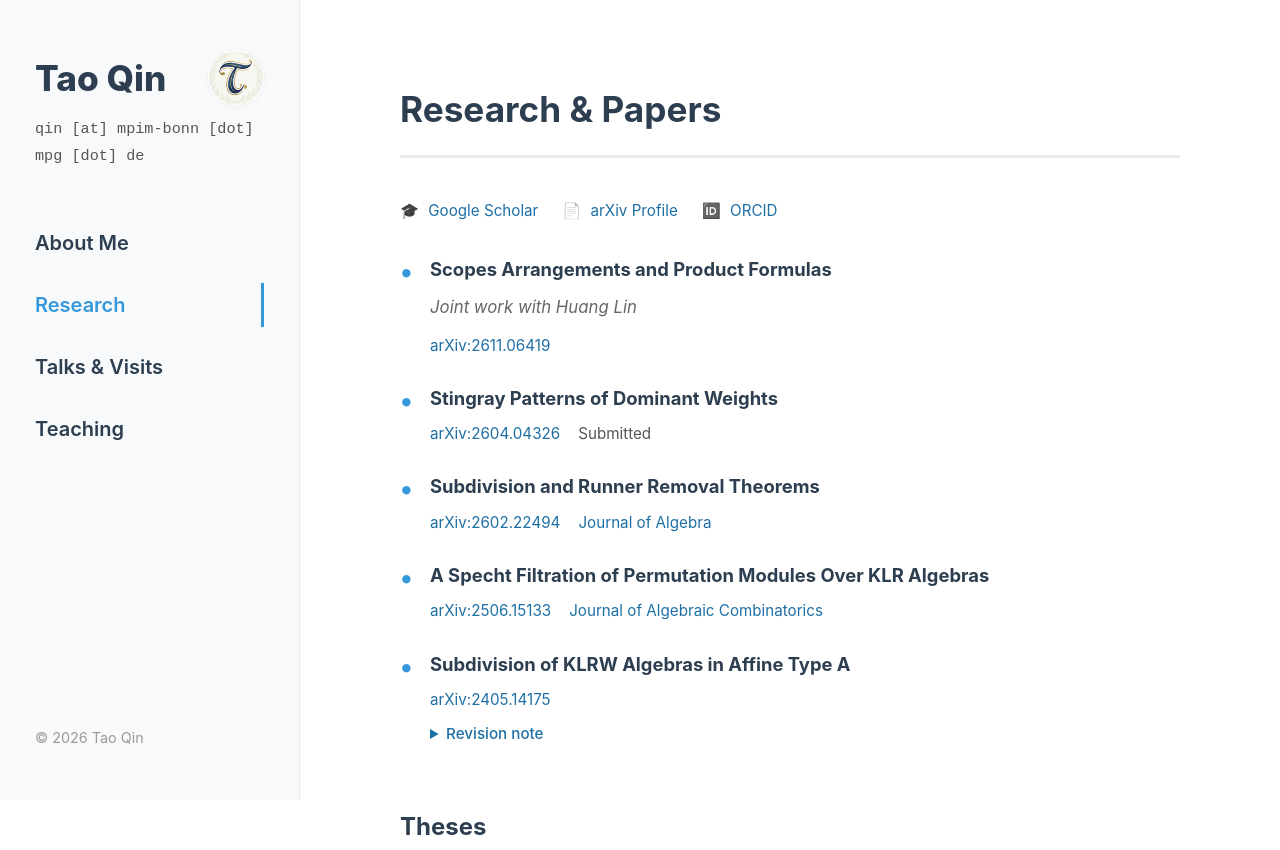
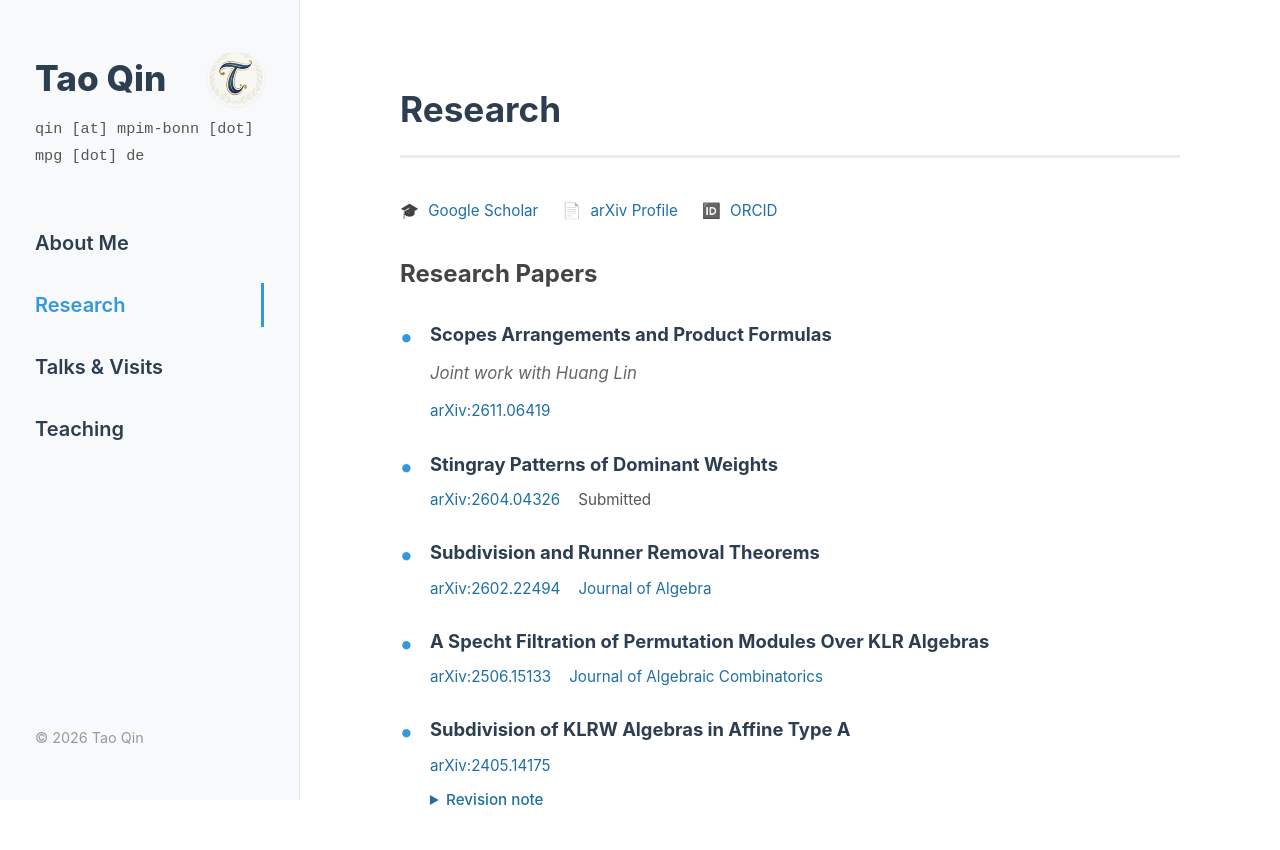
Before and after one commit to taoqin-math/taoqin-math.github.io, a plain HTML site: page research.html in a window 1280 px wide. Shown: the top 850 px of the page. Drawn offline with Linux system fonts and the light colour scheme.

Commit message:
Clarify Research heading and distinguish research papers from theses

```diff
--- a/research.html
+++ b/research.html
@@ -33,7 +33,7 @@
     </aside>
 
     <main class="main-content">
-        <h2 class="section-title">Research & Papers</h2>
+        <h2 class="section-title">Research</h2>
 
         <div class="research-profiles" style="margin-bottom: 30px; display: flex; gap: 15px;">
                 <a href="https://scholar.google.com/citations?user=kEhBtXQAAAAJ"
@@ -62,6 +62,7 @@
             </div>
 
         <div class="paper-grid">
+            <h3 style="font-size: 1.5rem; color: #444; margin-top: 0; margin-bottom: 25px;">Research Papers</h3>
             <div class="paper-card">
                 <div class="paper-title">Scopes Arrangements and Product Formulas</div>
                 <div class="paper-authors">Joint work with Huang Lin</div>
```
